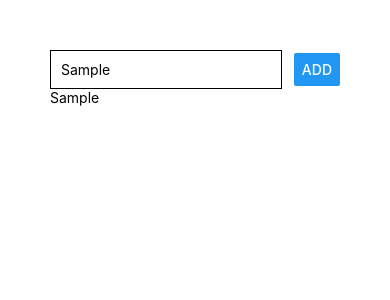
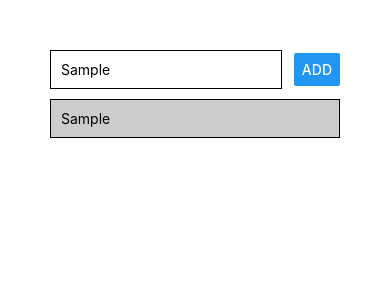
Before and after one commit to Kysluss/UdemyReactNative2020, a React Native app in the folder rn-complete-guide/: screen / in a window 390 px wide. Both pictures are taken after typing "Sample" into the empty fields and a click on the button "ADD". Shown: the top 300 px of the page. Built offline with nearby package versions, Linux system fonts and the light colour scheme.

Commit message:
More styles

```diff
--- a/rn-complete-guide/App.js
+++ b/rn-complete-guide/App.js
@@ -20,7 +20,7 @@ export default function App() {
         <Button title="ADD" onPress={addGoalHandler} />
       </View>
       <View>
-        {courseGoals.map(goal => <Text key={goal}>{goal}</Text>)}
+        {courseGoals.map(goal => <View key={goal} style={styles.listItem}><Text>{goal}</Text></View>)}
       </View>
     </View>
   );
@@ -40,5 +40,12 @@ const styles = StyleSheet.create({
     borderColor: 'black',
     borderWidth: 1,
     padding: 10
+  },
+  listItem: {
+    padding: 10,
+    marginVertical: 10,
+    backgroundColor: '#ccc',
+    borderColor: 'black',
+    borderWidth: 1
   }
 });
```
Also changed, not shown: 1 other file (tests, documents, lock files or other folders).
